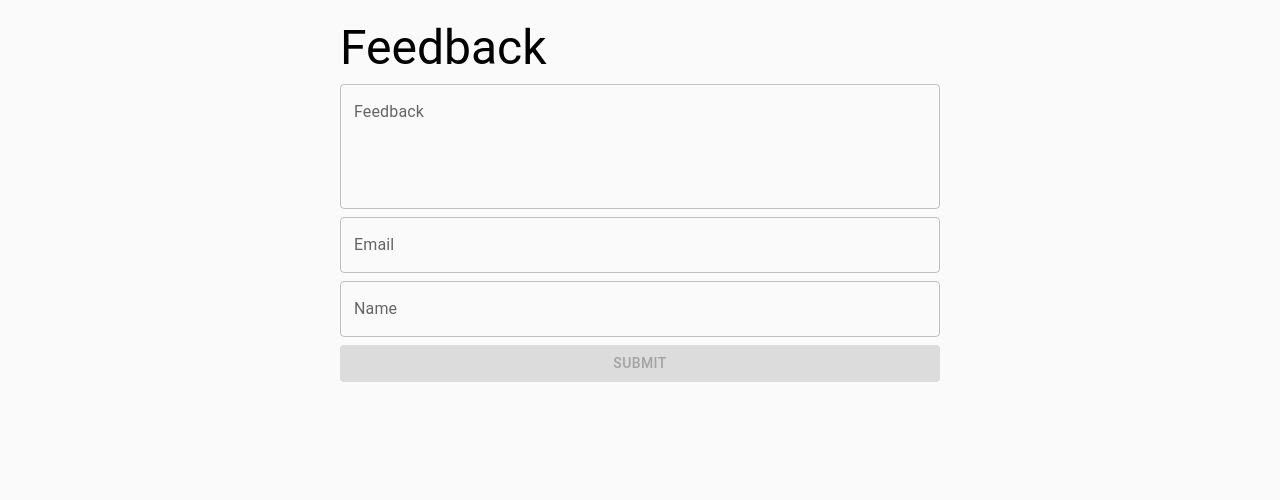
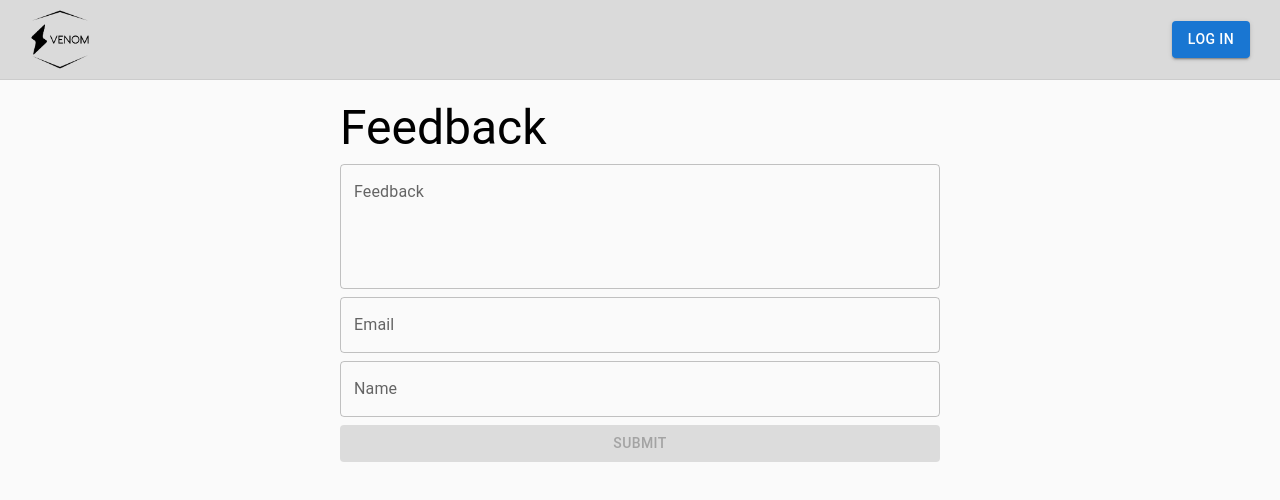
Before and after one commit to MitchStark10/venom-electron, a React (Vite) app: page /feedback in a window 1280 px wide. Shown: the top 500 px of the page. Built offline with nearby package versions, Linux system fonts and the light colour scheme; no server answers.

Commit message:
add headers for non-standard pages

```diff
--- a/src/Layout/index.tsx
+++ b/src/Layout/index.tsx
@@ -14,8 +14,11 @@ import { LoginSignUp } from "./LoginSignUp";
 import { ModalEntryPoint } from "./Modal/ModalEntryPoint";
 import { SideBar } from "./Sidebar";
 import { useLocation, useNavigate } from "react-router";
+import { HEADER_HEIGHT } from "../muiTheme";
 
-export const StyledLayout = styled("div")(({ theme }) => ({
+export const StyledLayout = styled("div", {
+  shouldForwardProp: (prop) => prop !== "accountForHeader",
+})<{ accountForHeader?: boolean }>(({ theme, accountForHeader = false }) => ({
   backgroundColor:
     theme.palette.mode === "dark"
       ? theme.palette.grey[800]
@@ -24,7 +27,7 @@ export const StyledLayout = styled("div")(({ theme }) => ({
   display: "flex",
   flexDirection: "row",
   width: "100vw",
-  height: "100vh",
+  height: accountForHeader ? `calc(100vh - ${HEADER_HEIGHT})` : "100vh",
 }));
 
 const FocusContainer = styled("div")(({ theme }) => ({
--- a/src/components/Feedback.tsx
+++ b/src/components/Feedback.tsx
@@ -7,6 +7,7 @@ import {
   useSubmitFeedbackMutation,
 } from "../store/slices/feedbackSlice";
 import { ControlledTextField } from "./ControlledTextField";
+import { Header } from "./Header";
 
 export const Feedback = () => {
   const { control, handleSubmit, reset, watch } = useForm<FeedbackFormData>();
@@ -34,7 +35,9 @@ export const Feedback = () => {
   });
 
   return (
-    <StyledLayout>
+    <>
+      <Header />{" "}
+      <StyledLayout accountForHeader>
         <Box
           sx={{
             display: "flex",
@@ -88,5 +91,6 @@ export const Feedback = () => {
           </Box>
         </Box>
       </StyledLayout>
+    </>
   );
 };
--- /dev/null
+++ b/src/components/Header.tsx
@@ -0,0 +1,49 @@
+import { Box, Button, useTheme } from "@mui/material";
+import { HEADER_HEIGHT } from "../muiTheme";
+import { useNavigate } from "react-router";
+
+export const Header = () => {
+  const theme = useTheme();
+  const navigate = useNavigate();
+
+  return (
+    <Box
+      sx={{
+        display: "flex",
+        width: "100%",
+        backgroundColor: theme.palette.mode === "light" ? "#DADADA" : "black",
+        height: HEADER_HEIGHT,
+        borderBottom: "1px solid #ccc",
+      }}
+      component="header"
+    >
+      <Box
+        sx={{
+          display: "flex",
+          justifyContent: "space-between",
+          alignItems: "center",
+          height: "100%",
+          width: "100%",
+          margin: "0 auto",
+          padding: "0 30px",
+        }}
+      >
+        <img
+          src={
+            theme.palette.mode === "light" ? "logo-black.png" : "logo-no-bg.png"
+          }
+          alt="Logo"
+          style={{ width: "60px", height: "auto" }}
+        />
+
+        <Button
+          variant="contained"
+          color="primary"
+          onClick={() => navigate("/")}
+        >
+          Log In
+        </Button>
+      </Box>
+    </Box>
+  );
+};
--- a/src/components/ResetPassword.tsx
+++ b/src/components/ResetPassword.tsx
@@ -7,6 +7,7 @@ import { StyledLayout } from "../Layout";
 import { useSearchParams } from "react-router";
 import { writeAuthToken } from "../lib/authToken";
 import { ErrorText } from "./ErrorText";
+import { Header } from "./Header";
 
 interface ResetPasswordFormData {
   password: string;
@@ -89,7 +90,9 @@ export const ResetPassword = () => {
   }
 
   return (
-    <StyledLayout>
+    <>
+      <Header />
+      <StyledLayout accountForHeader>
         <ResetPasswordFormContainer>
           <FormHeader>Reset Password</FormHeader>
           <Controller
@@ -136,5 +139,6 @@ export const ResetPassword = () => {
           </Button>
         </ResetPasswordFormContainer>
       </StyledLayout>
+    </>
   );
 };
--- a/src/muiTheme.ts
+++ b/src/muiTheme.ts
@@ -6,3 +6,5 @@ export const createMuiTheme = (mode: "light" | "dark") =>
       mode: mode,
     },
   });
+
+export const HEADER_HEIGHT = "80px";
```
Also changed, not shown: public/logo-black.png (added), public/logo-no-bg.png (added). Lines whose indentation alone changed are shown as unchanged.
